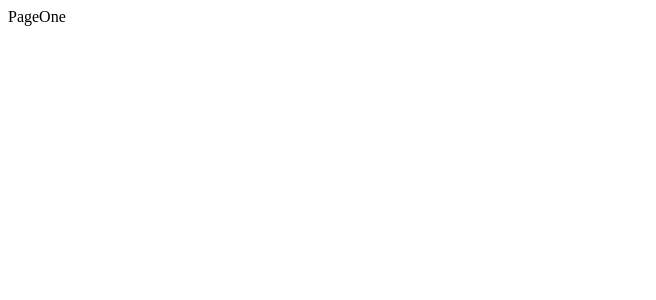
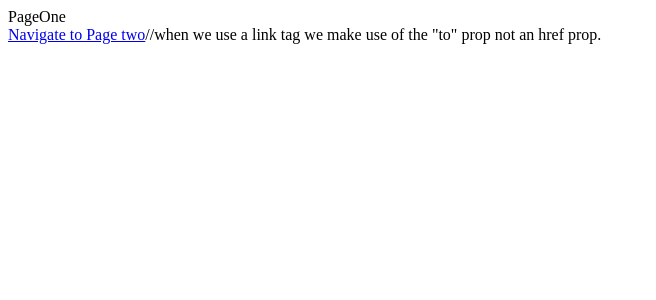
Before and after one commit to TwoEyeSea/Streams-App---Client-Repo--Course-Application-, a React (Create React App) app: page / in a window 1280 px wide. Shown: the top 300 px of the page, without its empty margins (0-656 px from the left). Built offline with nearby package versions, Linux system fonts and the light colour scheme.

Commit message:
L295 - Navigating with React Router

```diff
--- a/src/components/App.js
+++ b/src/components/App.js
@@ -1,14 +1,26 @@
 import React from "react";
-import { BrowserRouter, Route } from "react-router-dom";
+import { BrowserRouter, Link, Route } from "react-router-dom";
 
 const PageOne = () => {
-  return <div>PageOne</div>;
+  return (
+    <div>
+      PageOne
+      <br />
+      <Link to="/pagetwo">Navigate to Page two</Link>
+      //when we use a link tag we make use of the "to" prop not an href prop.
+    </div>
+  );
 };
+
 const PageTwo = () => {
   return (
     <div>
       PageTwo
-      <button>click me</button>
+      <br />
+      <Link to="/">
+        {" "}
+        <button>Navigate to Page one</button>
+      </Link>
     </div>
   );
 };
@@ -19,7 +31,7 @@ const App = () => {
       <BrowserRouter>
         <div>
           <Route path="/" exact component={PageOne} />
-          <Route path="/page2" component={PageTwo} />
+          <Route path="/pagetwo" component={PageTwo} />
         </div>
       </BrowserRouter>
     </div>
```
